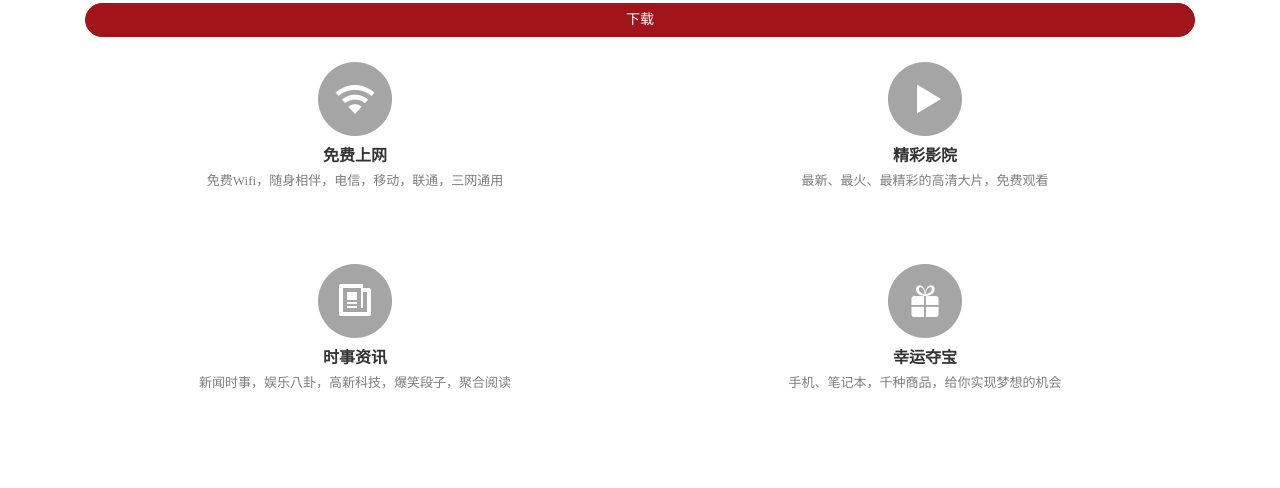
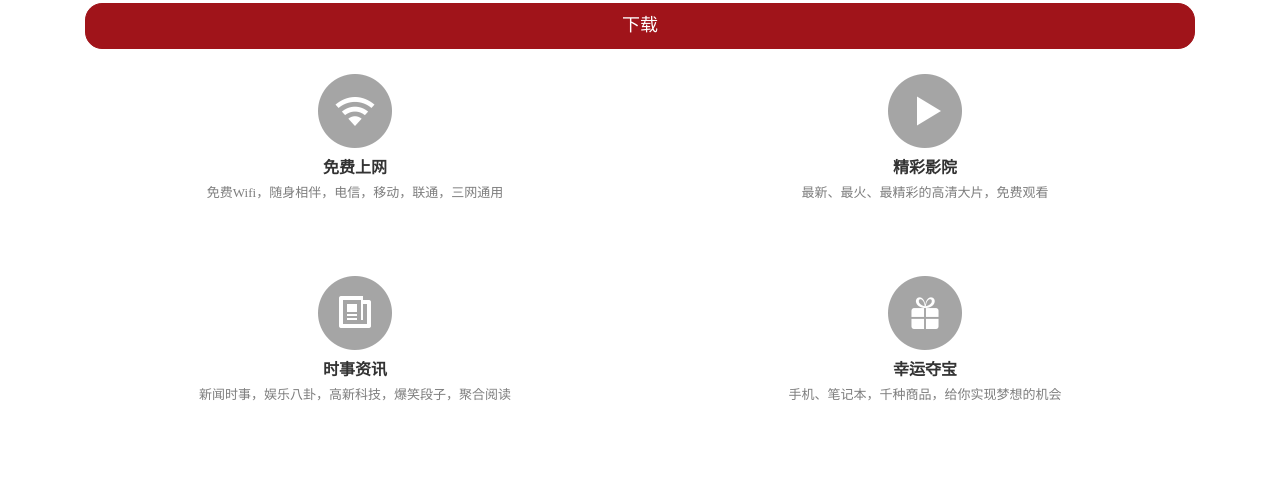
Before and after one commit to ivxpingg/Base, a website: page page/download.html in a window 1280 px wide. Shown: the part 549-1037 px from the top of the page. Drawn offline with Linux system fonts and the light colour scheme.

```diff
--- a/page/download.html
+++ b/page/download.html
@@ -25,7 +25,7 @@
     				<img class="logo-lg" src="../dist/images/logo-lg.png" alt="">
 	    			<div class="logo-title">免费上网</div>
 	    			<div class="btn-panel">
-	    				<div class="btn btn-danger" onclick="download();">下载</div>
+	    				<div class="btn btn-danger btn-lg" onclick="download();">下载</div>
 	    			</div>
 
 	    			<ul class="d-list">
```
Also changed, not shown: build/scss/pages/home.scss, dist/css/home.css, dist/js/home.js.
